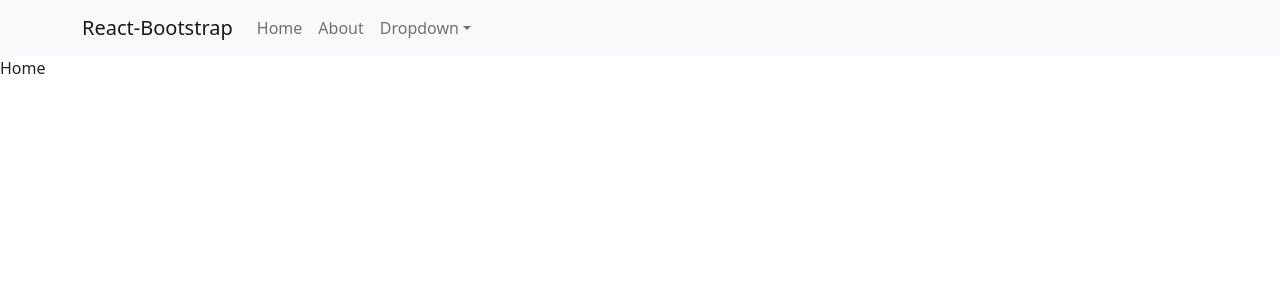
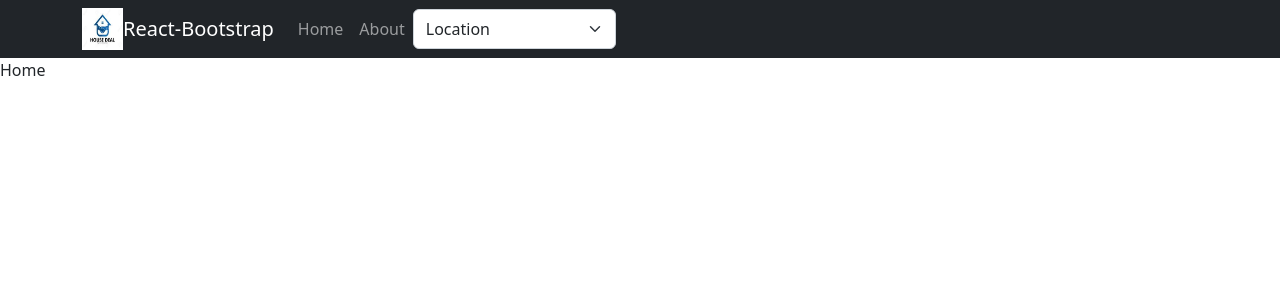
Before and after one commit to jithendrabandlamuri/Property_Buy_Sell, a React (Create React App) app in the folder client_side/: page / in a window 1280 px wide. Shown: the top 300 px of the page. Built offline with nearby package versions, Linux system fonts and the light colour scheme.

Commit message:
dropdown changed

```diff
--- a/client_side/package.json
+++ b/client_side/package.json
@@ -10,6 +10,7 @@
     "react": "^18.2.0",
     "react-bootstrap": "^2.6.0",
     "react-dom": "^18.2.0",
+    "react-dropdown": "^1.11.0",
     "react-router-dom": "^6.4.3",
     "react-scripts": "5.0.1",
     "web-vitals": "^2.1.4"
--- a/client_side/src/components/NavbarComponent.jsx
+++ b/client_side/src/components/NavbarComponent.jsx
@@ -1,35 +1,68 @@
-import React from 'react'
-import Container from 'react-bootstrap/Container';
-import Nav from 'react-bootstrap/Nav';
-import Navbar from 'react-bootstrap/Navbar';
-import NavDropdown from 'react-bootstrap/NavDropdown';
-import {Link} from 'react-router-dom';
+import React from "react";
+import Container from "react-bootstrap/Container";
+import Nav from "react-bootstrap/Nav";
+import Navbar from "react-bootstrap/Navbar";
+import { Link } from "react-router-dom";
+import Form from "react-bootstrap/Form";
+import logo from "../download.jpeg"
 
 const NavbarComponent = () => {
-  const location = ["Andhra Pradesh","Arunachal Pradesh","  Assam", "Bihar", "Chhattisgarh", "Goa", "Gujarat", "Haryana","Himachal Pradesh" , "Jammu and Kashmir", "Jharkhand", "Karnataka", "Kerala", "Madhya Pradesh","Maharashtra" ,"Manipur" , "Meghalaya", "Mizoram", "Nagaland", "Odisha (Orissa)","Punjab" ,"Rajasthan" , "Sikkim", "Tamil Nadu"];
+
+    const location = [
+        "Andhra Pradesh",
+        "Arunachal Pradesh",
+        "  Assam",
+        "Bihar",
+        "Chhattisgarh",
+        "Goa",
+        "Gujarat",
+        "Haryana",
+        "Himachal Pradesh",
+        "Jammu and Kashmir",
+        "Jharkhand",
+        "Karnataka",
+        "Kerala",
+        "Madhya Pradesh",
+        "Maharashtra",
+        "Manipur",
+        "Meghalaya",
+        "Mizoram",
+        "Nagaland",
+        "Odisha (Orissa)",
+        "Punjab",
+        "Rajasthan",
+        "Sikkim",
+        "Tamil Nadu",
+    ];
     return (
-    <Navbar bg="light" expand="lg">
+        <Navbar bg="dark" variant="dark">
             <Container>
+                <img src={logo} height="42px" width="41px"></img>
                 <Navbar.Brand href="#home">React-Bootstrap</Navbar.Brand>
                 <Navbar.Toggle aria-controls="basic-navbar-nav" />
+
                 <Navbar.Collapse id="basic-navbar-nav">
                     <Nav className="me-auto">
-            <Link className='nav-link' to="/">Home</Link>
-            <Link className='nav-link' to="/about">About</Link>
+                        <Link className="nav-link" to="/">
+                            Home
+                        </Link>
+                        <Link className="nav-link" to="/about">
+                            About
+                        </Link>
 
-            <NavDropdown title="Dropdown" id="basic-nav-dropdown">
-              {location.map(value=>(
-                  <NavDropdown.Item href="#action/3.2">
-                  {value}
-                </NavDropdown.Item>
-              ))}
-
-            </NavDropdown>
+                        <Form.Select>
+                        <option>Location</option>
+                          {
+                            location.map(data=>(
+                              <option value={data}>{data}</option>
+                            ))
+                          }
+                        </Form.Select>
                     </Nav>
                 </Navbar.Collapse>
             </Container>
         </Navbar>
-  )
-}
+    );
+};
 
-export default NavbarComponent
+export default NavbarComponent;
```
Also changed, not shown: client_side/src/download.jpeg (added), 1 other file (tests, documents, lock files or other folders). Lines whose indentation alone changed are shown as unchanged.
